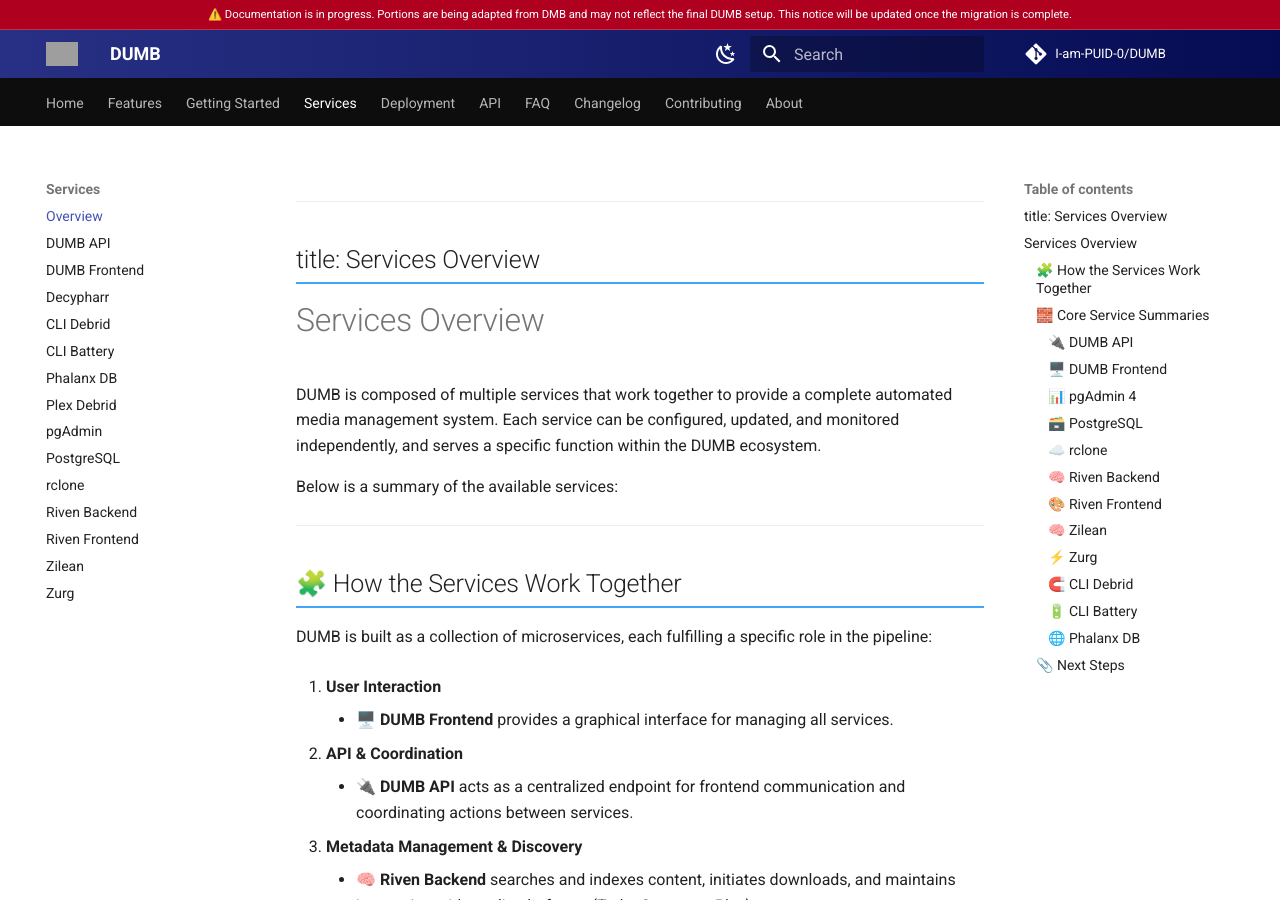
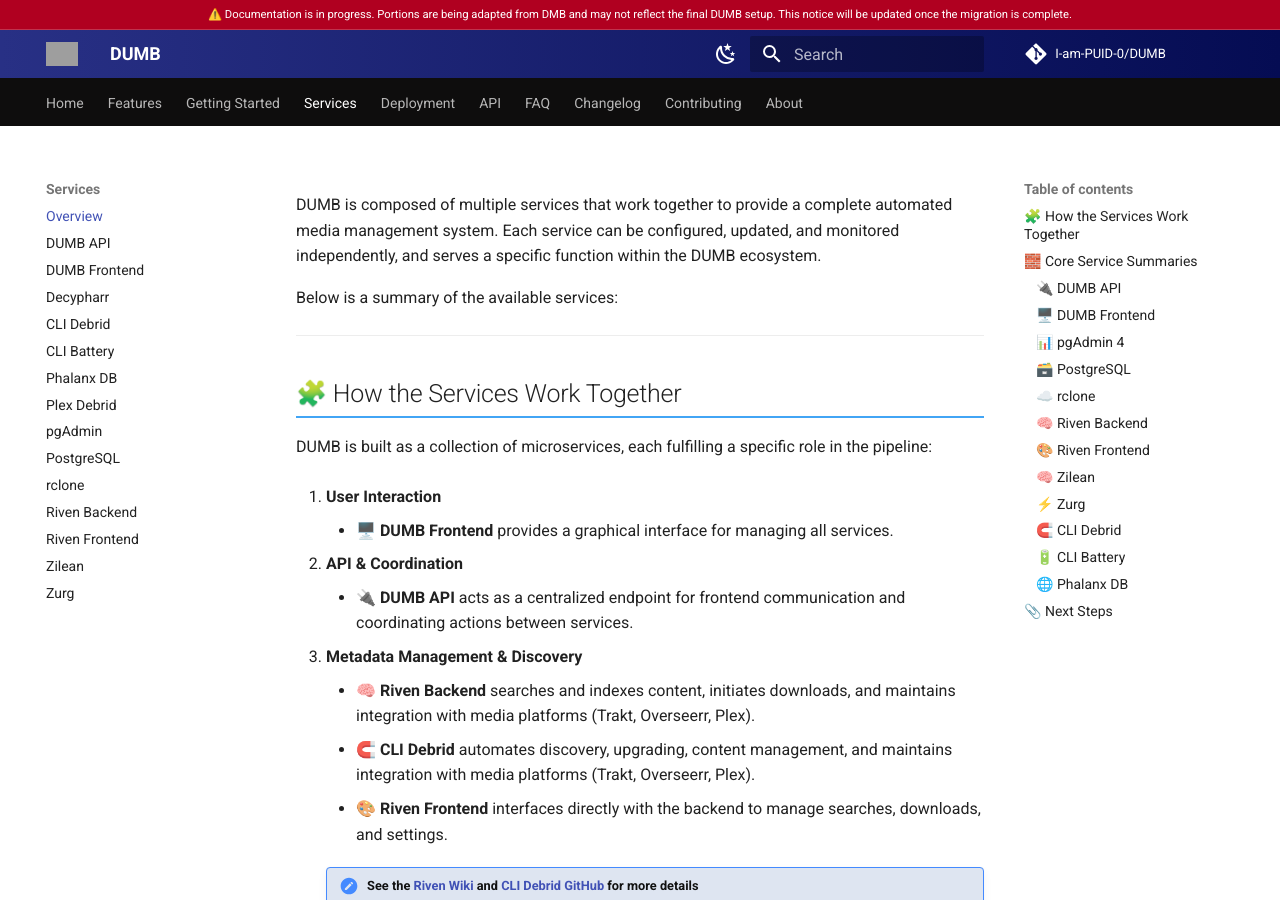
Before and after one commit to I-am-PUID-0/DUMB_docs, an MkDocs documentation site: the page built from docs/services/index.md, in a window 1280 px wide and 900 px high. Built offline with MkDocs 1.6.1 and Material for MkDocs 9.7.7, drawn with Linux system fonts in a browser that asks for light colours; comment, search, counter and statistics services are not loaded; grey boxes are pictures that could not be loaded.

Commit message:
fix(docs): correct YAML front matter formatting in Services Overview

```diff
--- a/docs/services/index.md
+++ b/docs/services/index.md
@@ -1,6 +1,6 @@
 ---
-
-## title: Services Overview
+title: Services Overview
+---
 
 # Services Overview
 
```
